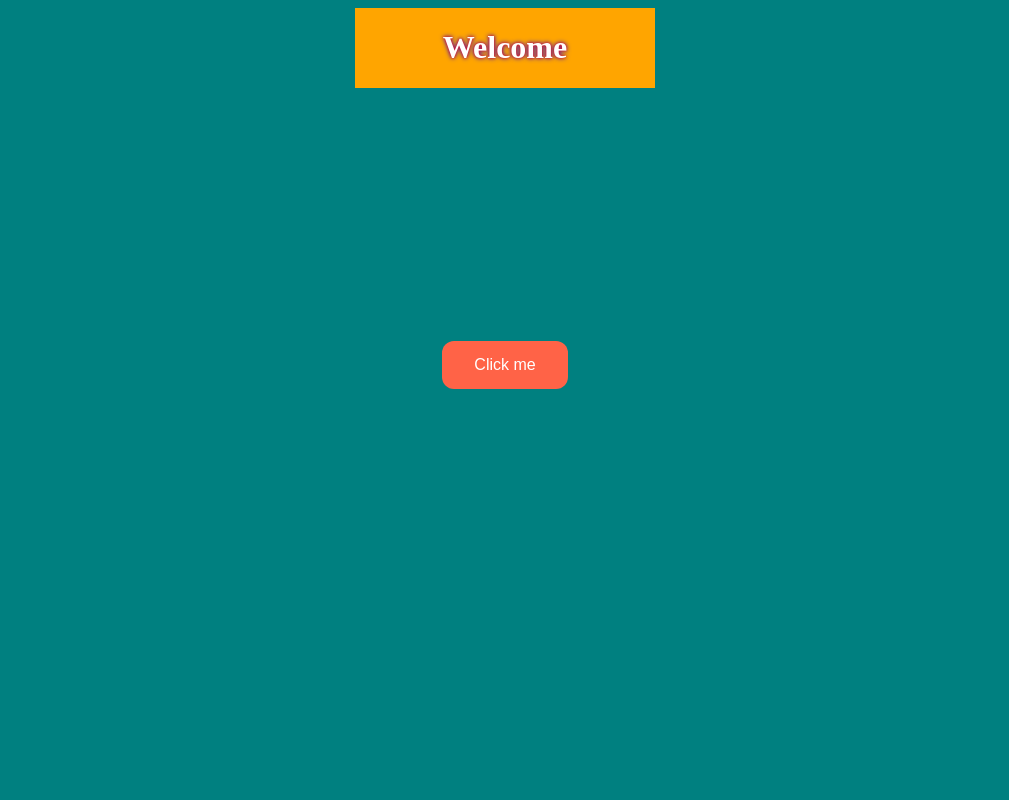
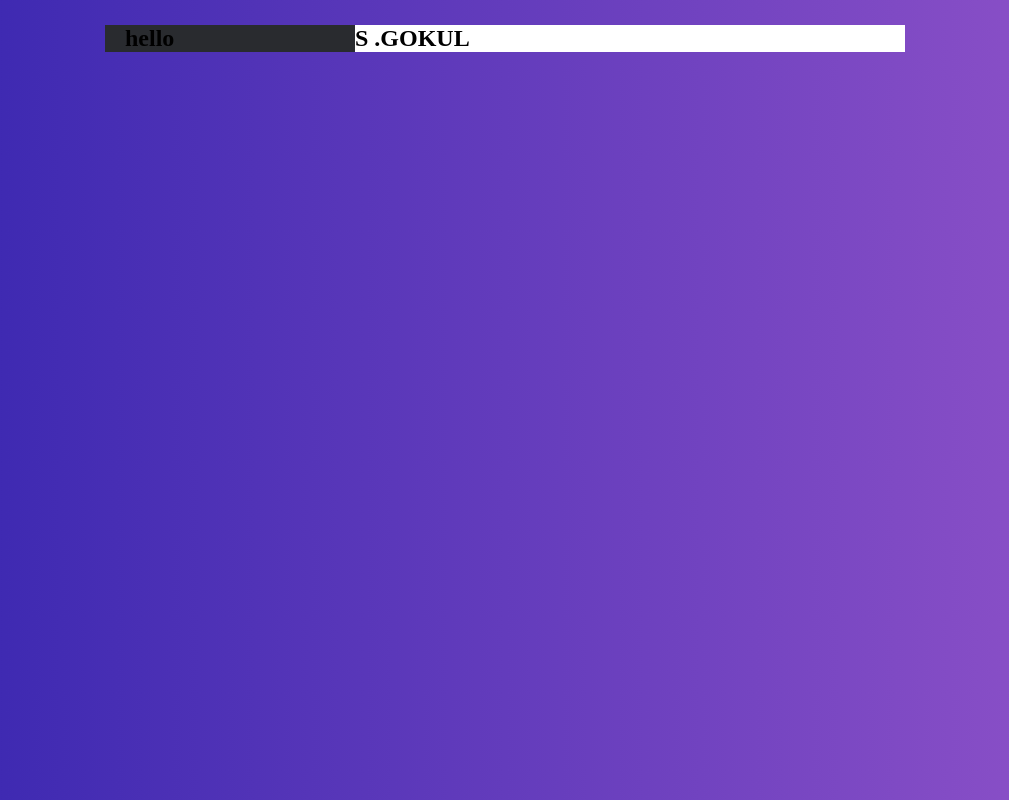
Before and after one commit to gokulsparrow/intern-project1, a plain HTML site: page index.html in a window 1280 px wide. Shown: the whole page, without its empty margins (135-1144 px from the left). Drawn offline with Linux system fonts and the light colour scheme.

Commit message:
warpper is created

```diff
--- a/index.html
+++ b/index.html
@@ -8,12 +8,15 @@
     <title>intern-project1</title>
 </head>
 <body>
-    <div class='flex-container'>
-        <h1 class='texts'>Welcome</h1>
-    </div>
-    <div class='buttonbox'>
-        <p id='demo' class="para"></p>
-        <button onclick="changeToText()" class='button'>Click me</button>
+    <div class="warpper">
+        <div class="resume">
+            <div class='left'>
+                <h2>hello</h2>
+            </div>
+            <div class='right'>
+                <h2>S .GOKUL</h2>
+            </div>
+        </div>
     </div>
     <script src="source.js"></script>
 </body>
--- a/stylesheet.css
+++ b/stylesheet.css
@@ -1,12 +1,36 @@
 body {
-    background-color:teal;
+    background: linear-gradient(to right, #3525af, #9153c9);
 }
 
-h1 {
-    color: #fff;
+*{
+	margin: 0;
+	padding: 0;
+	list-style: none;
+	box-sizing: border-box;
 }
 
-.flex-container {
+.resume {
+    width: 800px;
+	background: #fff;
+	margin: 25px auto;
+	display: flex;
+}
+
+.left {
+    background: #292b2f;
+	width: 250px;
+	padding: 0 20px;
+}
+
+.right {
+    width: calc(100% - 250px);
+}
+
+
+
+
+
+/* .flex-container {
     display: flex;
     background-color: orange;
     justify-content: center;
@@ -48,3 +72,4 @@ h1 {
     margin-left: auto;
     margin-right: auto;
 }
+ */
```
